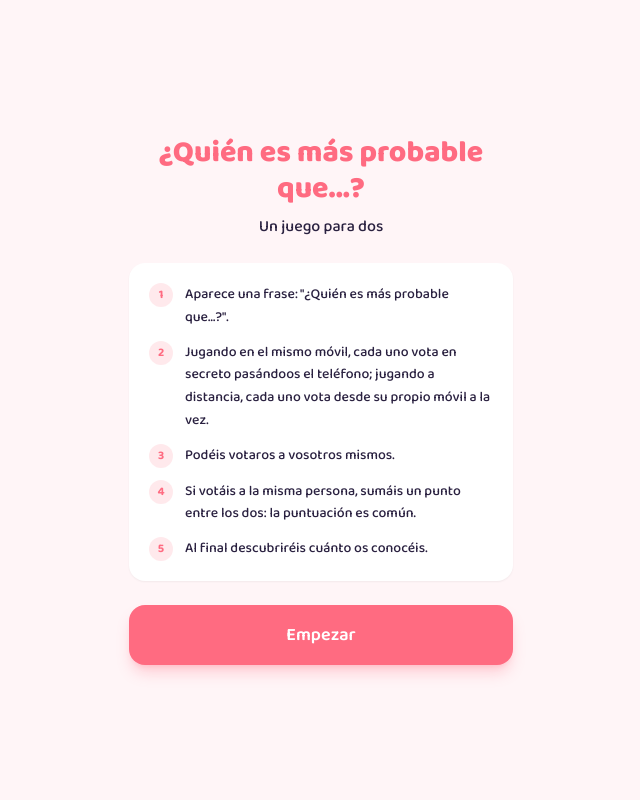
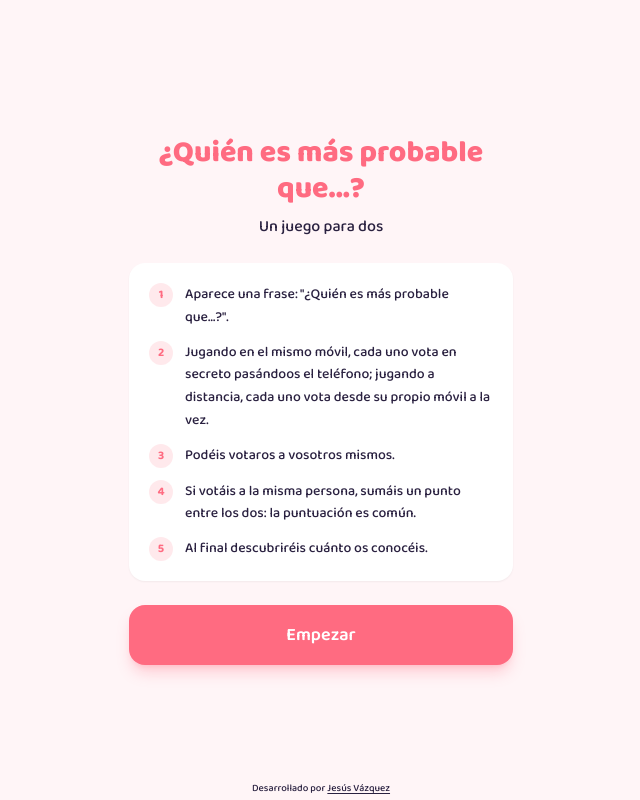
Before and after one commit to jesusvzq/quien-es-mas-probable-que, a Next.js app: page / in a window 1280 px wide. Shown: the whole page, without its empty margins (319-959 px from the left). Built offline with nearby package versions, Linux system fonts and the light colour scheme.

Commit message:
add dev credit

```diff
--- a/src/components/OnlineGame.tsx
+++ b/src/components/OnlineGame.tsx
@@ -8,6 +8,7 @@ import { OnlineRoundScreen } from "@/components/screens/online/OnlineRoundScreen
 import { OnlineSummaryScreen } from "@/components/screens/online/OnlineSummaryScreen";
 import { WaitingScreen } from "@/components/screens/online/WaitingScreen";
 import { BigButton } from "@/components/ui/BigButton";
+import { DevCredit } from "@/components/ui/DevCredit";
 import { ScreenShell } from "@/components/ui/ScreenShell";
 import { useOnlineRoom } from "@/lib/online/useOnlineRoom";
 
@@ -44,6 +45,7 @@ export function OnlineGame({
   if (room.status === "error") {
     return (
       <ScreenShell>
+        <DevCredit />
         <div className="rounded-2xl bg-surface p-6 text-center shadow-sm">
           <p className="text-lg font-semibold">
             {room.error ?? "Esta sala ya no existe."}
--- a/src/components/screens/ModeSelectScreen.tsx
+++ b/src/components/screens/ModeSelectScreen.tsx
@@ -1,6 +1,7 @@
 "use client";
 
 import { BigButton } from "@/components/ui/BigButton";
+import { DevCredit } from "@/components/ui/DevCredit";
 import { ScreenShell } from "@/components/ui/ScreenShell";
 
 export function ModeSelectScreen({
@@ -16,6 +17,7 @@ export function ModeSelectScreen({
 }) {
   return (
     <ScreenShell>
+      <DevCredit />
       <div className="text-center">
         <h2 className="text-2xl font-extrabold">¿Cómo queréis jugar?</h2>
         <p className="mt-2 text-sm text-foreground/60">
--- a/src/components/screens/RulesScreen.tsx
+++ b/src/components/screens/RulesScreen.tsx
@@ -1,6 +1,7 @@
 "use client";
 
 import { BigButton } from "@/components/ui/BigButton";
+import { DevCredit } from "@/components/ui/DevCredit";
 import { ScreenShell } from "@/components/ui/ScreenShell";
 
 const RULES = [
@@ -14,6 +15,7 @@ const RULES = [
 export function RulesScreen({ onContinue }: { onContinue: () => void }) {
   return (
     <ScreenShell>
+      <DevCredit />
       <div className="text-center">
         <h1 className="text-3xl font-extrabold text-primary">
           ¿Quién es más probable que...?
--- a/src/components/screens/SetupScreen.tsx
+++ b/src/components/screens/SetupScreen.tsx
@@ -2,6 +2,7 @@
 
 import { useState } from "react";
 import { BigButton } from "@/components/ui/BigButton";
+import { DevCredit } from "@/components/ui/DevCredit";
 import { RoundsWheel } from "@/components/ui/RoundsWheel";
 import { ScreenShell } from "@/components/ui/ScreenShell";
 import type { Action } from "@/lib/game/types";
@@ -51,6 +52,7 @@ export function SetupScreen({
 
   return (
     <ScreenShell>
+      <DevCredit />
       <h2 className="text-center text-2xl font-extrabold">
         ¿Quiénes juegan?
       </h2>
--- a/src/components/screens/SummaryScreen.tsx
+++ b/src/components/screens/SummaryScreen.tsx
@@ -2,6 +2,7 @@
 
 import { SummaryCard } from "@/components/screens/shared/SummaryCard";
 import { BigButton } from "@/components/ui/BigButton";
+import { DevCredit } from "@/components/ui/DevCredit";
 import { ScreenShell } from "@/components/ui/ScreenShell";
 import type { Action, GameState } from "@/lib/game/types";
 
@@ -16,6 +17,7 @@ export function SummaryScreen({
 
   return (
     <ScreenShell>
+      <DevCredit />
       <SummaryCard players={state.players} results={state.results} />
 
       <div className="flex flex-col gap-3">
--- a/src/components/screens/online/CreateRoomScreen.tsx
+++ b/src/components/screens/online/CreateRoomScreen.tsx
@@ -2,6 +2,7 @@
 
 import { useState } from "react";
 import { BigButton } from "@/components/ui/BigButton";
+import { DevCredit } from "@/components/ui/DevCredit";
 import { RoundsWheel } from "@/components/ui/RoundsWheel";
 import { ScreenShell } from "@/components/ui/ScreenShell";
 import { MAX_NAME_LENGTH, MAX_ROUNDS, MIN_ROUNDS } from "@/lib/game/types";
@@ -33,6 +34,7 @@ export function CreateRoomScreen({
 
   return (
     <ScreenShell>
+      <DevCredit />
       <h2 className="text-center text-2xl font-extrabold">Crear partida</h2>
 
       <form onSubmit={handleSubmit} className="flex flex-col gap-5">
--- a/src/components/screens/online/HostLobbyScreen.tsx
+++ b/src/components/screens/online/HostLobbyScreen.tsx
@@ -3,6 +3,7 @@
 import QRCode from "qrcode";
 import { useEffect, useRef } from "react";
 import { WaitingScreen } from "@/components/screens/online/WaitingScreen";
+import { DevCredit } from "@/components/ui/DevCredit";
 
 export function HostLobbyScreen({ code }: { code: string }) {
   const canvasRef = useRef<HTMLCanvasElement>(null);
@@ -18,6 +19,7 @@ export function HostLobbyScreen({ code }: { code: string }) {
 
   return (
     <WaitingScreen message="Esperando a que se una tu rival...">
+      <DevCredit />
       <div className="flex flex-col items-center gap-4 rounded-2xl bg-surface p-6 text-center shadow-sm">
         <p className="text-sm font-semibold uppercase tracking-wide text-foreground/50">
           Código de la sala
--- a/src/components/screens/online/JoinRoomScreen.tsx
+++ b/src/components/screens/online/JoinRoomScreen.tsx
@@ -2,6 +2,7 @@
 
 import { useState } from "react";
 import { BigButton } from "@/components/ui/BigButton";
+import { DevCredit } from "@/components/ui/DevCredit";
 import { ScreenShell } from "@/components/ui/ScreenShell";
 import { MAX_NAME_LENGTH } from "@/lib/game/types";
 
@@ -37,6 +38,7 @@ export function JoinRoomScreen({
 
   return (
     <ScreenShell>
+      <DevCredit />
       <h2 className="text-center text-2xl font-extrabold">
         Unirse a una partida
       </h2>
--- a/src/components/screens/online/OnlineSummaryScreen.tsx
+++ b/src/components/screens/online/OnlineSummaryScreen.tsx
@@ -2,6 +2,7 @@
 
 import { SummaryCard } from "@/components/screens/shared/SummaryCard";
 import { BigButton } from "@/components/ui/BigButton";
+import { DevCredit } from "@/components/ui/DevCredit";
 import { ScreenShell } from "@/components/ui/ScreenShell";
 import type { RoomView } from "@/lib/online/types";
 
@@ -19,6 +20,7 @@ export function OnlineSummaryScreen({
 
   return (
     <ScreenShell>
+      <DevCredit />
       <SummaryCard players={[p0, p1]} results={view.results} />
 
       <div className="flex flex-col gap-3">
--- /dev/null
+++ b/src/components/ui/DevCredit.tsx
@@ -0,0 +1,17 @@
+"use client";
+
+export function DevCredit() {
+  return (
+    <div className="pointer-events-none fixed inset-x-0 bottom-1 z-10 text-center text-[10px] text-foreground/35">
+      Desarrollado por{" "}
+      <a
+        href="https://www.linkedin.com/in/jesusvazqueznavarro/"
+        target="_blank"
+        rel="noopener noreferrer"
+        className="pointer-events-auto underline underline-offset-2"
+      >
+        Jesús Vázquez
+      </a>
+    </div>
+  );
+}
```
